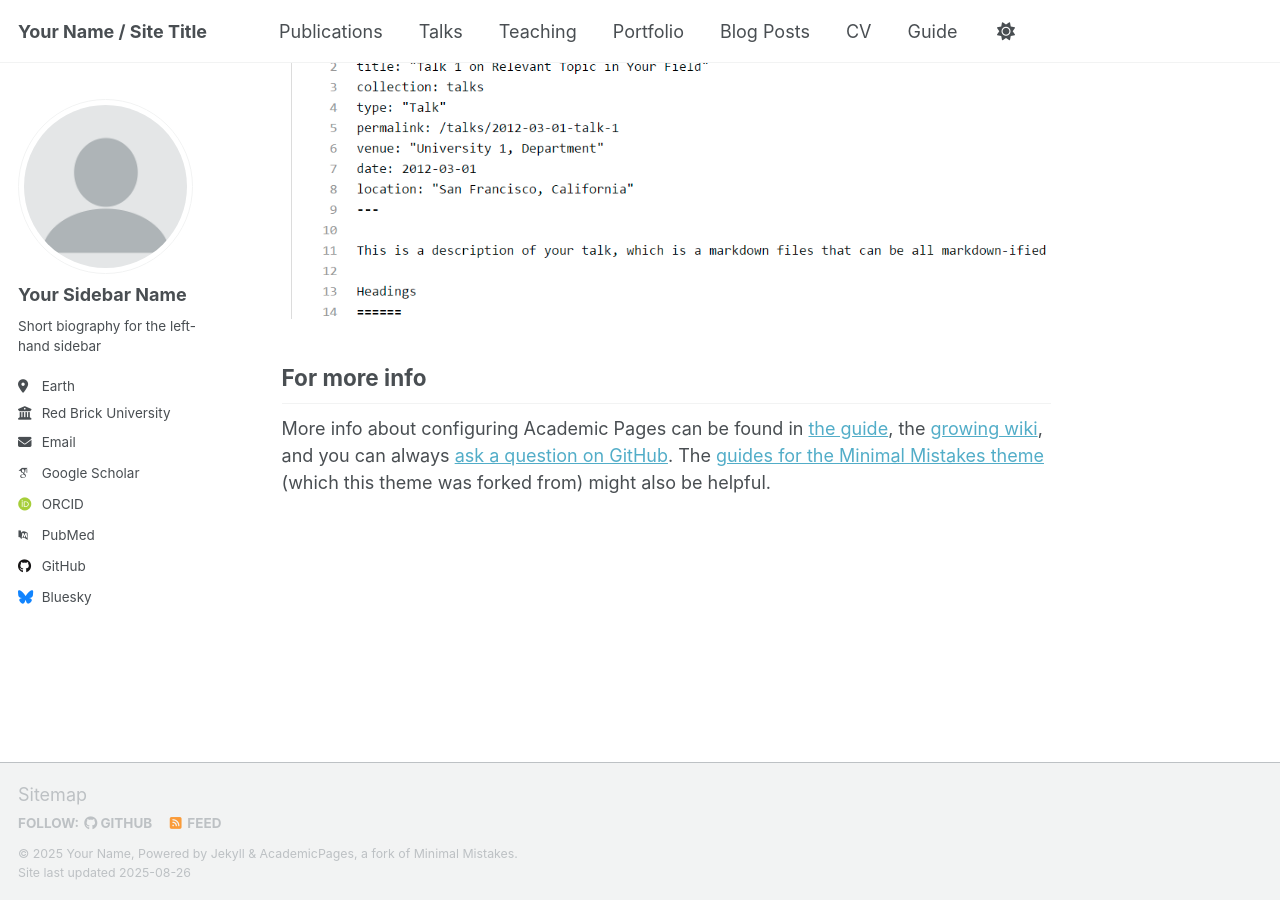
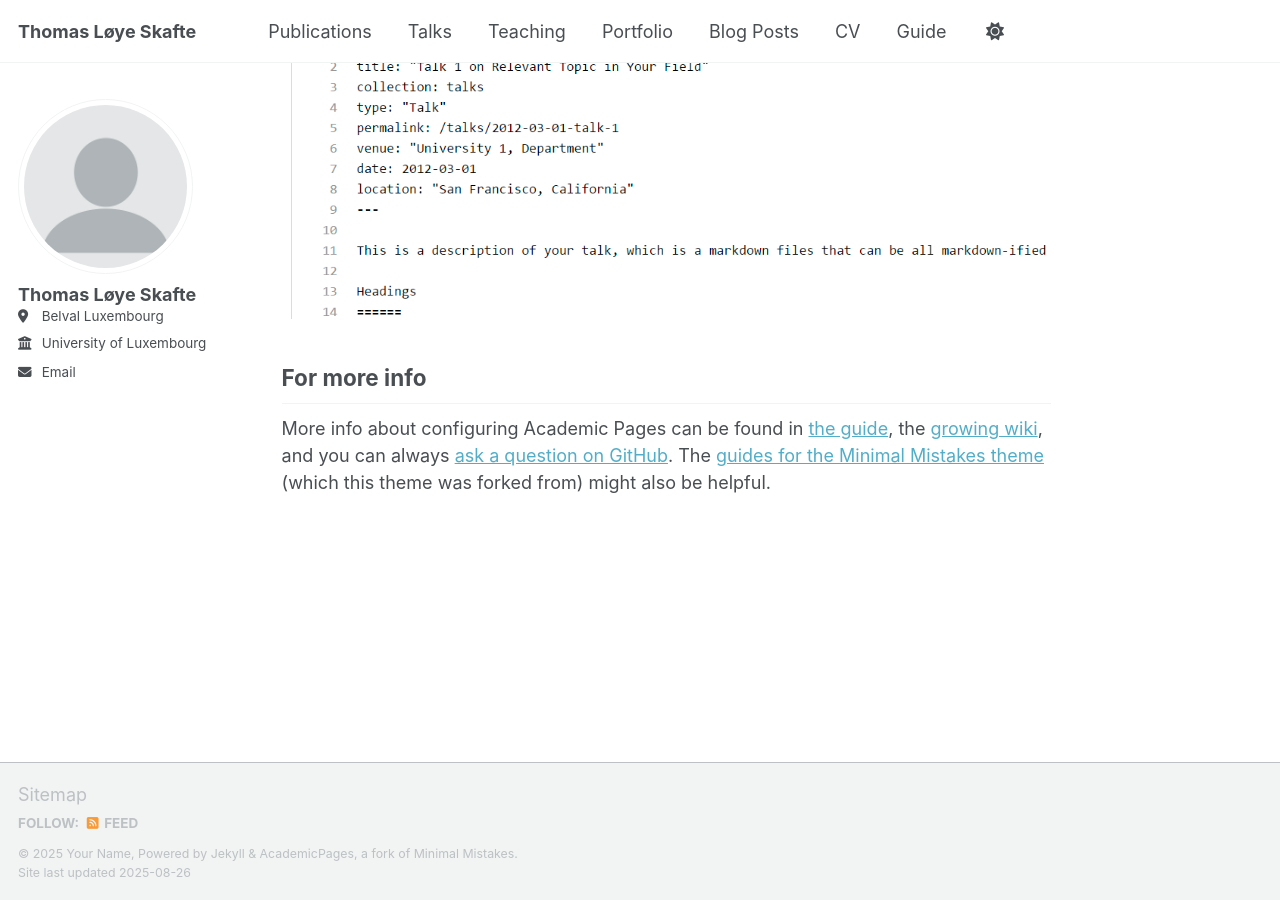
Before and after one commit to ThomasSkafte/ThomasSkafte.github.io, a Jekyll site: the page built from _pages/about.md, in a window 1280 px wide and 900 px high, scrolled down 2880 px. Built offline with Jekyll 4.4.1, drawn with Linux system fonts in a browser that asks for light colours; some web fonts are replaced; a script that is not in the unit is left out.

Commit message:
few config changes

```diff
--- a/_config.yml
+++ b/_config.yml
@@ -9,7 +9,7 @@
 # Basic Site Settings
 locale                   : "en-US"
 site_theme               : "default" # Currently available options are "default", "air"
-title                    : "Your Name / Site Title"
+title                    : "Thomas Løye Skafte"
 title_separator          : "-"
 name                     : &name "Your Name"
 description              : &description "personal description"
@@ -23,23 +23,23 @@ repository               : "academicpages/academicpages.github.io"
 author:
   # Biographic information
   avatar           : "profile.png"
-  name             : "Your Sidebar Name"
+  name             : "Thomas Løye Skafte"
   pronouns         : # example: "she/her"
-  bio              : "Short biography for the left-hand sidebar"
-  location         : "Earth"
-  employer         : "Red Brick University"
+  bio              : # "Short biography for the left-hand sidebar"
+  location         : "Belval Luxembourg"
+  employer         : "University of Luxembourg"
   uri              : # URL
-  email            : "none@example.org"
+  email            : "thomas.skafte@uni.lu"
 
   # Academic websites
   academia         : # URL
   arxiv            : # URL - Update with the correct link to your profile
-  googlescholar    : "https://scholar.google.com/citations?user=PS_CX0AAAAAJ"
+  googlescholar    : # "https://scholar.google.com/citations?user=PS_CX0AAAAAJ"
   inspire-hep      : # URL
   impactstory      : # URL
-  orcid            : "http://orcid.org/yourorcidurl"
+  orcid            : # "http://orcid.org/yourorcidurl"
   semantic         : # URL
-  pubmed           : "https://www.ncbi.nlm.nih.gov/pubmed/?term=john+snow"
+  pubmed           : # "https://www.ncbi.nlm.nih.gov/pubmed/?term=john+snow"
   researchgate     : # URL
   scopus           : # URL
 
@@ -47,13 +47,13 @@ author:
   bitbucket        : # Username - Update with your username on the site
   codepen          : # Username
   dribbble         : # Username
-  github           : "academicpages"
+  github           : # "academicpages"
   kaggle           : # Username
   stackoverflow    : # User number or user number and name (i.e., use "1" or "1/jeff-atwood")
 
   # Social media
   artstation       : # Username
-  bluesky          : "bsky.app" # Replace this with you Bluesky username
+  bluesky          : # "bsky.app" # Replace this with you Bluesky username
   facebook         : # Username
   flickr           : # Username
   foursquare       : # Username
```
